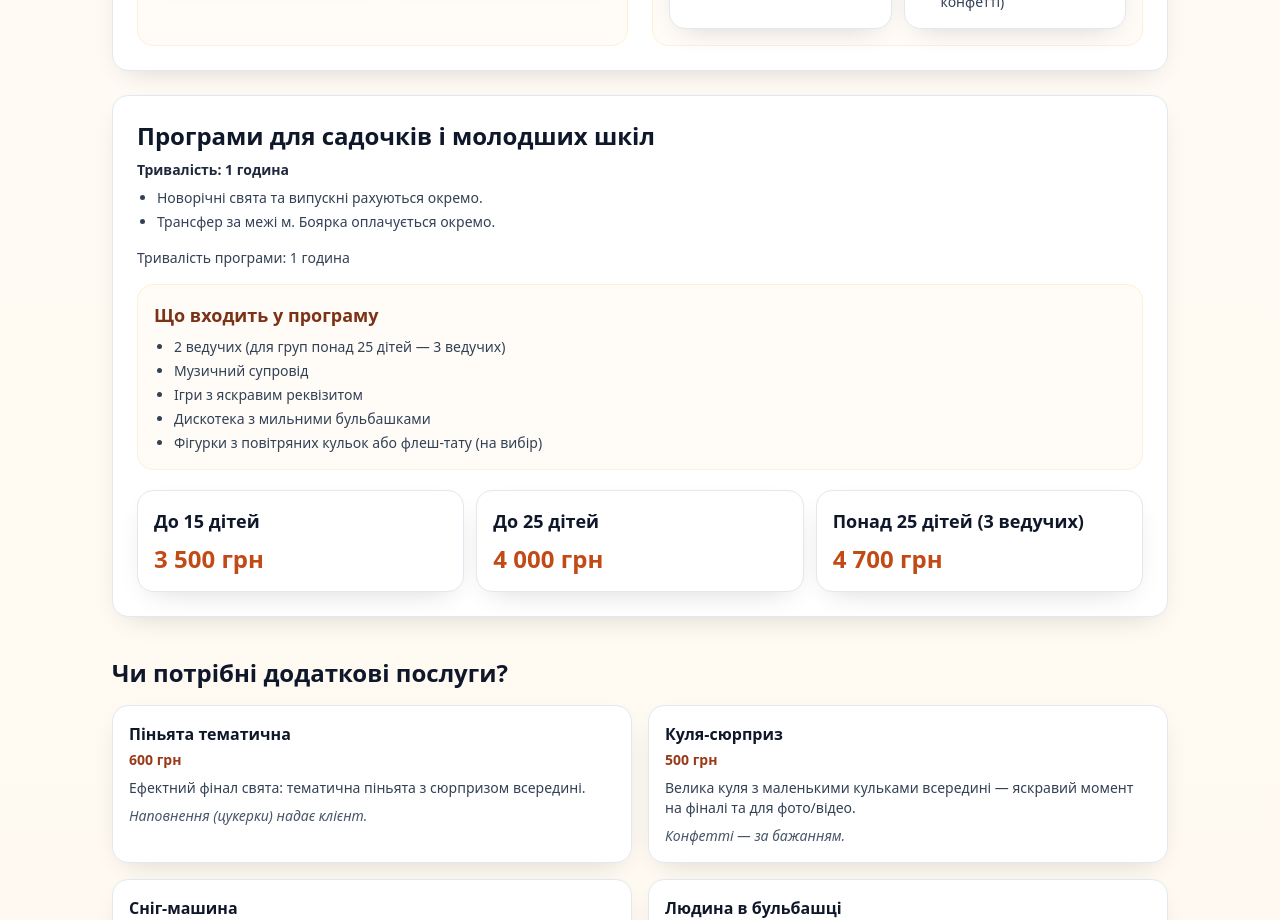
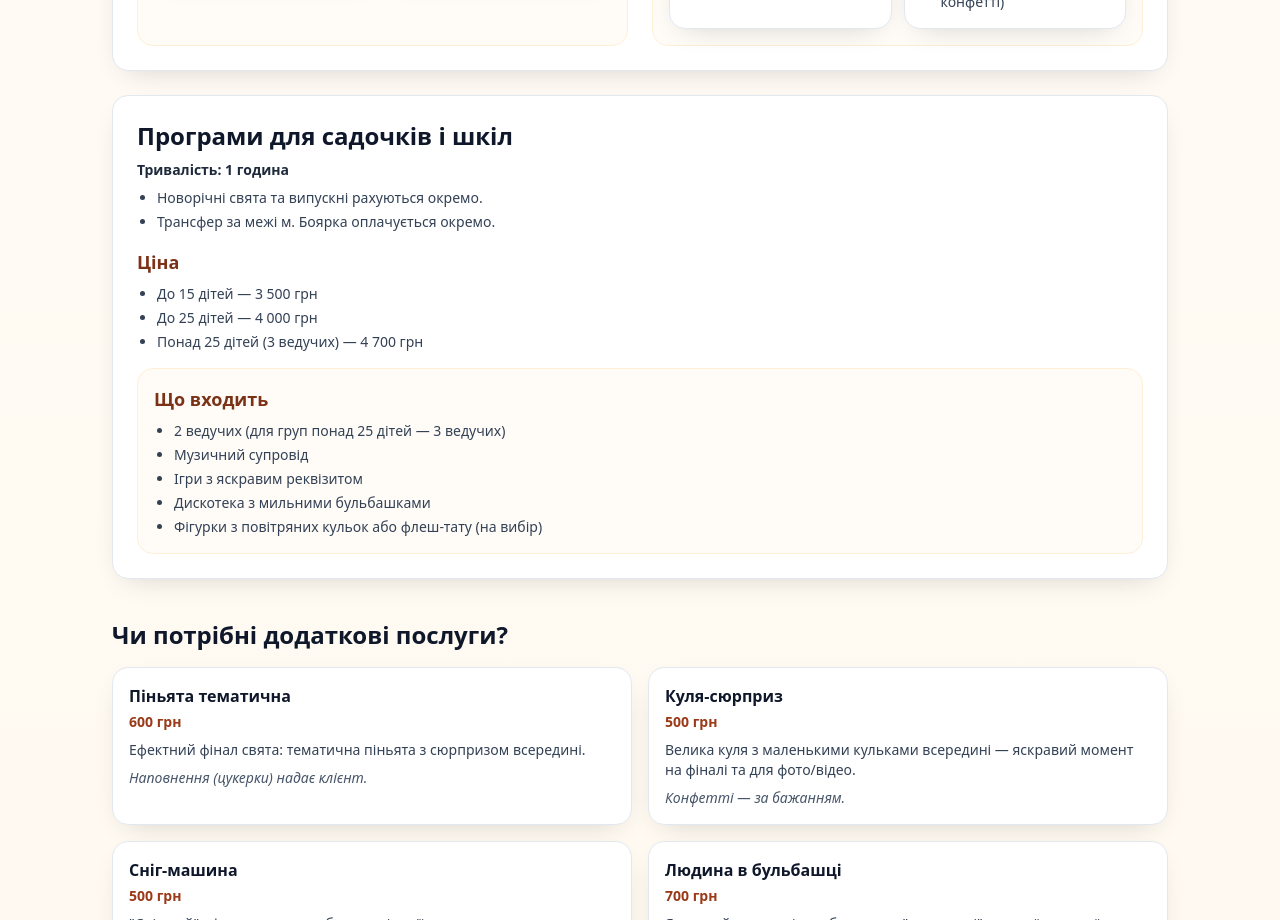
Before and after one commit to rshv00/labsvyata-catalog, a Next.js app: page /prices in a window 1280 px wide. Shown: the part 1840-2760 px from the top of the page. Built offline with nearby package versions, Linux system fonts and the light colour scheme.

Commit message:
feat: simplify kindergarten pricing format on prices page

```diff
--- a/app/prices/page.tsx
+++ b/app/prices/page.tsx
@@ -9,13 +9,13 @@ import { getCanonicalUrl } from "@/lib/seo";
 export const metadata: Metadata = {
   title: "Ціни на дитячі свята в Боярці",
   description:
-    "Актуальні ціни на дитячі свята в Боярці: пакети в приміщенні, на виїзд та окремі програми для садочків і молодших шкіл.",
+    "Актуальні ціни на дитячі свята в Боярці: пакети в приміщенні, на виїзд та окремі програми для садочків і шкіл.",
   alternates: {
     canonical: getCanonicalUrl("/prices"),
   },
   openGraph: {
     title: "Ціни на дитячі свята в Боярці",
-    description: "Порівняйте пакети: свято в приміщенні, свято на виїзд і окремі програми для садочків та молодших шкіл.",
+    description: "Порівняйте пакети: свято в приміщенні, свято на виїзд і окремі програми для садочків та шкіл.",
     url: getCanonicalUrl("/prices"),
     locale: "uk_UA",
     type: "website",
@@ -23,7 +23,7 @@ export const metadata: Metadata = {
   twitter: {
     card: "summary",
     title: "Ціни на дитячі свята в Боярці",
-    description: "Пакети в приміщенні, на виїзд та для садочків/молодших шкіл, додаткові опції і прозорі умови розрахунку.",
+    description: "Пакети в приміщенні, на виїзд та для садочків/шкіл, додаткові опції і прозорі умови розрахунку.",
   },
 };
 
@@ -106,37 +106,6 @@ function getSharedIncludes(packages: Package[]): string[] | null {
   return areAllEqual ? packages[0].includes_ua : null;
 }
 
-function getSharedDuration(packages: Package[]): number | null {
-  if (packages.length === 0) {
-    return null;
-  }
-
-  const baseDuration = packages[0].duration_minutes;
-  const areAllEqual = packages.every((packageItem) => packageItem.duration_minutes === baseDuration);
-
-  return areAllEqual ? baseDuration : null;
-}
-
-function getHoursLabel(minutes: number): string {
-  if (minutes % 60 !== 0) {
-    return `${minutes} хв`;
-  }
-
-  const hours = minutes / 60;
-  const lastDigit = hours % 10;
-  const lastTwoDigits = hours % 100;
-
-  if (lastDigit === 1 && lastTwoDigits !== 11) {
-    return `${hours} година`;
-  }
-
-  if ([2, 3, 4].includes(lastDigit) && ![12, 13, 14].includes(lastTwoDigits)) {
-    return `${hours} години`;
-  }
-
-  return `${hours} годин`;
-}
-
 const packageGroups: PackageGroup[] =
   pricing.package_groups && pricing.package_groups.length > 0
     ? pricing.package_groups
@@ -152,7 +121,7 @@ const packageGroups: PackageGroup[] =
 const groupPriority: Record<string, number> = {
   "Свято в нашому приміщенні": 0,
   "Свято на виїзд": 1,
-  "Програми для садочків і молодших шкіл": 2,
+  "Програми для садочків і шкіл": 2,
 };
 
 const orderedPackageGroups = [...packageGroups].sort((first, second) => {
@@ -179,7 +148,6 @@ export default function PricesPage() {
           const matrixGroup = isMatrixGroup(group.packages);
           const matrix = matrixGroup ? groupByLocationAndDuration(group.packages) : null;
           const sharedIncludes = matrixGroup ? null : getSharedIncludes(group.packages);
-          const sharedDuration = matrixGroup ? null : getSharedDuration(group.packages);
 
           return (
             <article key={group.slug} className="rounded-2xl border border-slate-200 bg-white p-5 shadow-soft md:p-6">
@@ -227,10 +195,18 @@ export default function PricesPage() {
                 </div>
               ) : (
                 <>
-                  {sharedDuration ? <p className="mt-4 text-sm text-slate-700">Тривалість програми: {getHoursLabel(sharedDuration)}</p> : null}
+                  <h3 className="mt-4 text-lg font-black text-brand-900">Ціна</h3>
+                  <ul className="mt-2 list-disc space-y-1 pl-5 text-sm text-slate-700">
+                    {group.packages.map((packageItem) => (
+                      <li key={packageItem.slug}>
+                        {packageItem.name_ua} — {formatCurrencyUah(packageItem.price_uah_from)}
+                      </li>
+                    ))}
+                  </ul>
+
                   {sharedIncludes?.length ? (
                     <div className="mt-4 rounded-2xl border border-brand-100 bg-brand-50/40 p-4">
-                      <h3 className="text-lg font-black text-brand-900">Що входить у програму</h3>
+                      <h3 className="text-lg font-black text-brand-900">Що входить</h3>
                       <ul className="mt-2 list-disc space-y-1 pl-5 text-sm text-slate-700">
                         {sharedIncludes.map((line) => (
                           <li key={line}>{line}</li>
@@ -238,21 +214,20 @@ export default function PricesPage() {
                       </ul>
                     </div>
                   ) : null}
-                  <div className="mt-5 grid gap-3 sm:grid-cols-2 lg:grid-cols-3">
-                    {group.packages.map((packageItem) => (
-                      <article key={packageItem.slug} className="rounded-2xl border border-slate-200 bg-white p-4 shadow-soft">
-                        <h3 className="text-lg font-black text-slate-900">{packageItem.name_ua}</h3>
-                        <p className="mt-2 text-2xl font-extrabold text-brand-700">{formatCurrencyUah(packageItem.price_uah_from)}</p>
-                        {!sharedIncludes?.length ? (
-                          <ul className="mt-3 list-disc space-y-1 pl-5 text-sm text-slate-700">
+                  {!sharedIncludes?.length ? (
+                    <div className="mt-4 space-y-3">
+                      {group.packages.map((packageItem) => (
+                        <article key={packageItem.slug} className="rounded-2xl border border-slate-200 bg-white p-4 shadow-soft">
+                          <h4 className="text-base font-black text-slate-900">{packageItem.name_ua}</h4>
+                          <ul className="mt-2 list-disc space-y-1 pl-5 text-sm text-slate-700">
                             {packageItem.includes_ua.map((line) => (
                               <li key={line}>{line}</li>
                             ))}
                           </ul>
-                        ) : null}
-                      </article>
-                    ))}
-                  </div>
+                        </article>
+                      ))}
+                    </div>
+                  ) : null}
                 </>
               )}
             </article>
--- a/content/pricing.ts
+++ b/content/pricing.ts
@@ -161,7 +161,7 @@ const outdoorParty: PackageGroup = {
 
 const kindergartenAndSchoolPrograms: PackageGroup = {
   slug: "kindergarten-school-programs",
-  category_ua: "Програми для садочків і молодших шкіл",
+  category_ua: "Програми для садочків і шкіл",
   rule_ua: "Тривалість: 1 година",
   notes_ua: ["Новорічні свята та випускні рахуються окремо.", "Трансфер за межі м. Боярка оплачується окремо."],
   packages: [
```
